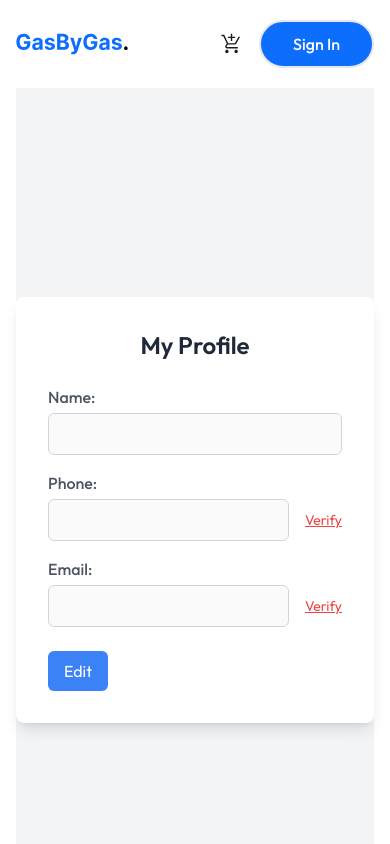
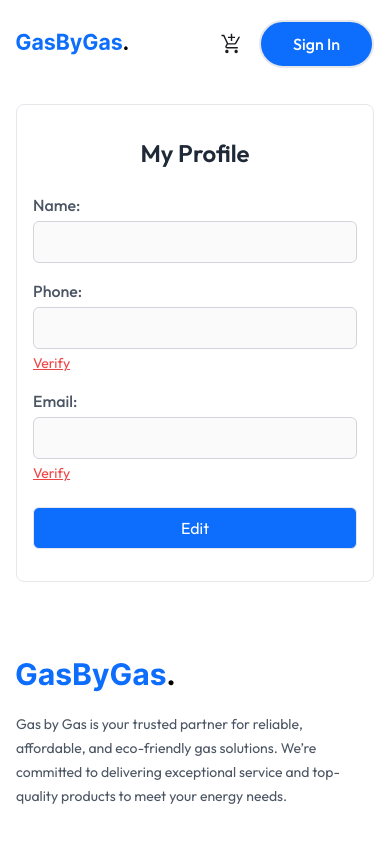
Before and after one commit to gasbygasplc/Supply-Chain-Management-for-Gas-By-Bas-PLC, a React (Vite) app in the folder frontend/: page /my-profile in a window 390 px wide. Shown: the top 844 px of the page. Built offline with nearby package versions, Linux system fonts and the light colour scheme.

Commit message:
Refactor MyProfile layout for improved responsiveness and user experience

```diff
--- a/frontend/src/Pages/MyProfile.jsx
+++ b/frontend/src/Pages/MyProfile.jsx
@@ -129,8 +129,8 @@ const Profile = () => {
     };
 
     return (
-        <div className="flex justify-center items-center min-h-screen bg-gray-100">
-            <div className="bg-white shadow-lg rounded-lg p-8 w-full max-w-md">
+        <div className="flex justify-center mt-4 items-center min-h-fit">
+            <div className="bg-white border rounded-lg py-8 px-4 w-full md:max-w-md">
                 <h1 className="text-2xl font-semibold text-center text-gray-800 mb-6">My Profile</h1>
                 <div className="space-y-4">
                     <div>
@@ -149,7 +149,7 @@ const Profile = () => {
                     </div>
                     <div>
                         <label className="block text-gray-600 font-medium mb-1">Phone:</label>
-                        <div className="flex items-center gap-4">
+                        <div className="flex flex-col items-start gap-1">
                             <input
                                 type="text"
                                 value={profile.phone}
@@ -176,7 +176,7 @@ const Profile = () => {
                     </div>
                     <div>
                         <label className="block text-gray-600 font-medium mb-1">Email:</label>
-                        <div className="flex items-center gap-4">
+                        <div className="flex flex-col items-start gap-1">
                             <input
                                 type="email"
                                 value={profile.email}
@@ -202,10 +202,10 @@ const Profile = () => {
                         </div>
                     </div>
                 </div>
-                <div className="flex justify-between items-center mt-6">
+                <div className="flex flex-col gap-4 items-center mt-6">
                     <button
                         onClick={() => setEditing(!editing)}
-                        className={`px-4 py-2 bg-blue-500 text-white rounded-md hover:bg-blue-600 transition ${
+                        className={`${editing ? 'px-4 w-full py-2 bg-white text-gray-800 border rounded-md hover:bg-gray-100 transition' : "px-4 w-full py-2 bg-primary text-white border rounded-md hover:bg-blue-600 transition"} ${
                             isSaving ? "opacity-50 pointer-events-none" : ""
                         }`}
                         disabled={isSaving}
@@ -215,7 +215,7 @@ const Profile = () => {
                     {editing && (
                         <button
                             onClick={handleUpdate}
-                            className={`px-4 py-2 bg-green-500 text-white rounded-md hover:bg-green-600 transition ${
+                            className={`px-4 w-full py-2 bg-green-500 text-white rounded-md hover:bg-green-600 transition ${
                                 isSaving ? "opacity-50 pointer-events-none" : ""
                             }`}
                             disabled={isSaving}
```
